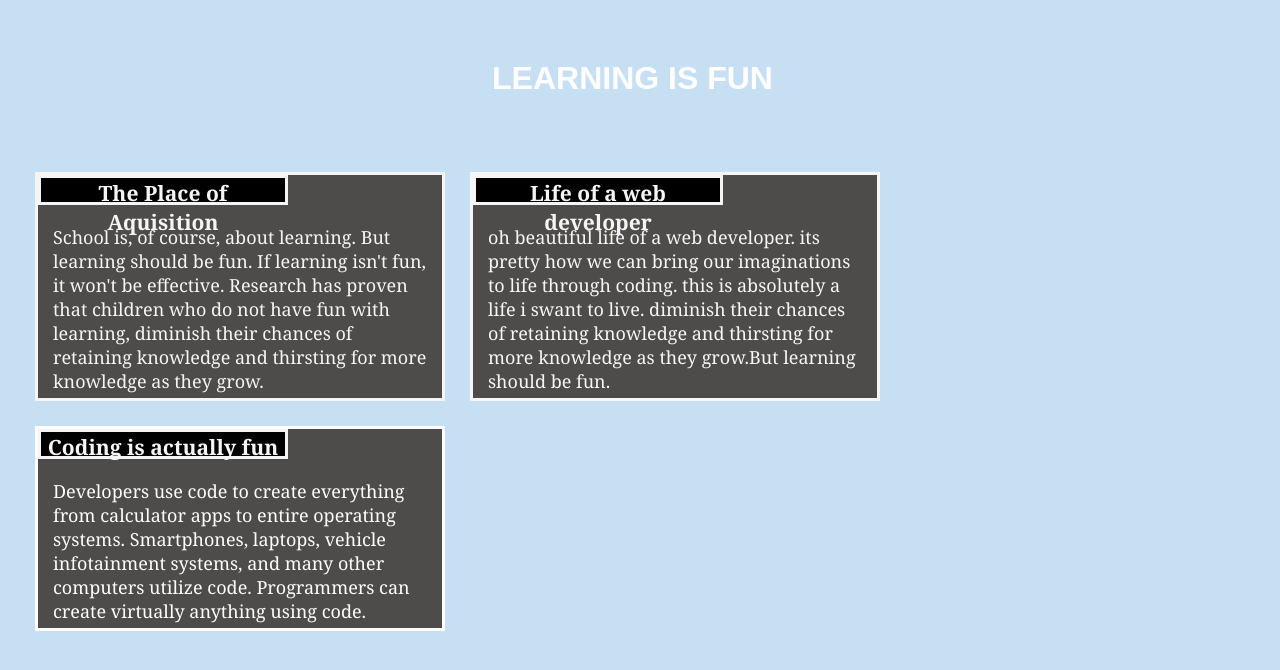
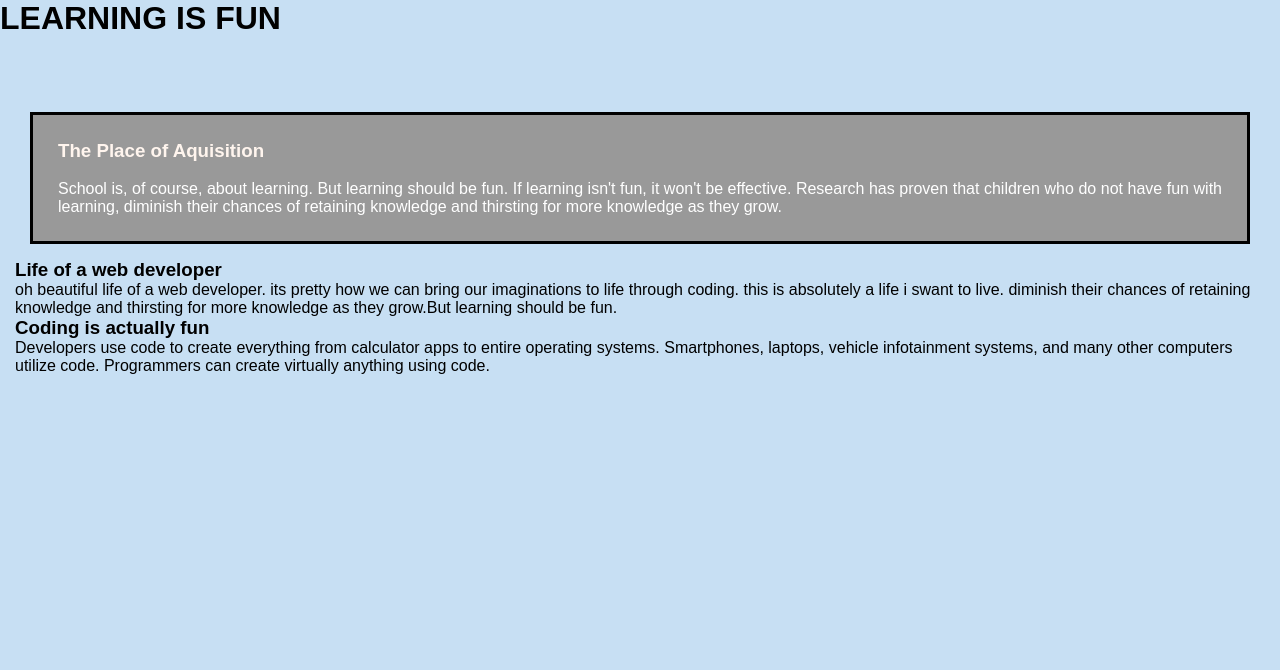
Before and after one commit to Fedora-Joyce/Mod2-Solution, a plain HTML site: page index.html in a window 1280 px wide. Drawn offline with Linux system fonts and the light colour scheme.

Commit message:
Update style.css

```diff
--- a/style.css
+++ b/style.css
@@ -1,75 +1,132 @@
-* {
-    box-sizing:border-box;
-    margin:0px;
-    padding:0px;
+*{
+    box-sizing: border-box;
+    margin:0;
+    padding:0;
   }
 
+  /* Implementing a simple responsive framework. */
+  /*------ Desktop ------*/
+  @media (min-width: 992px){
+    .col-lg-1, .col-lg-2, .col-lg-3, .col-lg-4, .col-lg-5, .col-lg-6, .col-lg-7, .col-lg-8, .col-lg-9, .col-lg-10, .col-lg-11, .col-lg-12 {
+      float: left;
+    }
+    .col-lg-1 {
+      width: 8.33%;
+    }
+    .col-lg-2 {
+      width: 16.66%;
+    }
+    .col-lg-3 {
+      width: 25%;
+    }
+    .col-lg-4 {
+      width: 33.33%;
+    }
+    .col-lg-5 {
+      width: 41.66%;
+    }
+    .col-lg-6 {
+      width: 50%;
+    }
+    .col-lg-7 {
+      width: 58.33%;
+    }
+    .col-lg-8 {
+      width: 66.66%;
+    }
+    .col-lg-9 {
+      width: 74.99%;
+    }
+    .col-lg-10 {
+      width: 83.33%;
+    }
+    .col-lg-11 {
+      width: 91.66%;
+    }
+    .col-lg-12 {
+      width: 100%;
+    }
+  }
 
-body {
-    margin:20px;
+  /*------ Tablet ------*/
+  @media (min-width: 768px) and (max-width: 991px){
+    .col-lg-4 {
+      width: 50%;
+      float: left;
+    }
+    .col-lg-tablet{
+     width: 100%;
+     float: left;
+   }
+  }
+
+  /*------ Mobile ------*/
+  @media (max-width: 767px){
+    .col-lg-4{
+      width: 100%;
+      float: left;
+    }
+  }
+
+  body{
     background-color:rgb(199, 223, 243);
     font-family: Arial, Helvetica, sans-serif;
   }
 
-.h2{
-    background-color:black;
-    font-family:Cambria, Cochin, Georgia, Times, 'Times New Roman', serif;
-    text-align:center;
-    width:250px;
-    height:30px;
-    color:rgb(245, 245, 245);
-    margin:0px 0px 20px -15px;
-    border-style: solid;
+  .row{
+    width: 100%;
   }
 
-.topic {
-    margin:60px 20px 60px 5px;
-    font-family: Arial, Helvetica, sans-serif;
-    color:rgb(255, 253, 253);
-    text-align:center;
+  .Learn{
+    text-align: center;
+    margin-bottom: 30px;
+    color: white;
+  }
+
+  .container{
+   position: relative;
+   top:60px;
+   margin: 15px;
   }
 
   .boxa{
-    color:rgb(247, 244, 244);
-    width:410px;
-    float:left;
-    padding:0px 15px 5px 15px;
-    margin:15px 10px 10px 15px;
-    background-color:rgb(78, 75, 75);
-    font-family:Cambria, Cochin, Georgia, Times, 'Times New Roman', serif;
-    font-size: large;
-    border-style: solid;
+    position: relative;
+    top: 0;
+    background-color:#999999;
+    margin: 15px;
+    padding: 25px;
+    border: 3px solid #000;
+    color:seashell;
   }
 
-.pic{
-    width:410px;
-    background-color:rgb(78, 75, 75);
-    color:rgb(247, 245, 245);
-    float:left;
-    padding:0px 15px 5px 15px;
-    margin:15px 10px 10px 15px;
-    border-style: solid;
-    font-family:Cambria, Cochin, Georgia, Times, 'Times New Roman', serif;
-    font-size: large;
+  .boxa p{
+    margin-top: 18px;
+    text-align: justify;
+    font-size:100%;
+    color:white;
   }
 
-.devop{
-    width:410px;
-    color:rgb(255, 252, 251);
-    float:left;
-    padding:0px 15px 5px 15px;
-    margin:15px 10px 10px 15px;
-    background-color:rgb(78, 75, 75);
-    border-style: solid;
-    font-family:Cambria, Cochin, Georgia, Times, 'Times New Roman', serif;
-    font-size: large;
+  .boxa-dev{
+    position: absolute;
+    top:0;
+    right: 0px;
+    padding: 6px 50px;
+    border-left: 2px solid #000;
+    border-bottom: 2px solid rgb(10, 10, 10);
   }
 
-/*.....
-.container{
-    background-color:brown;
-    position:relative;
-    border-color:yellow;
-    border-width:thick;
+  #dev-1{
+    background-color: #179af1;
+  }
+
+  #dev-2{
+    background-color: #fc389a;
+  }
+
+  #dev-3{
+    background-color: #1cfc4ce0;
+  }
+
+
 
 }
```
Lines whose indentation alone changed are shown as unchanged.
